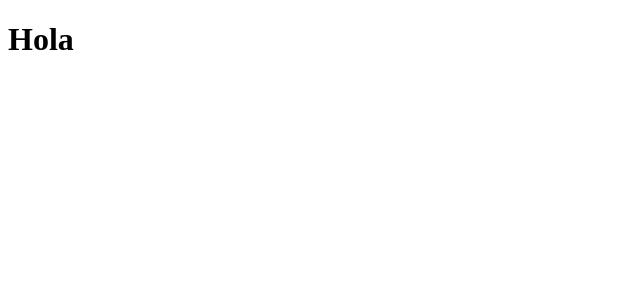
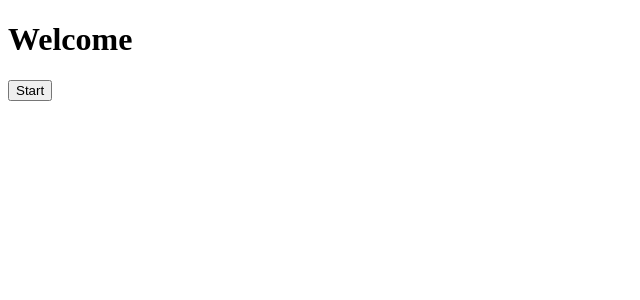
Before and after one commit to gustavvopenna/survey-app, a React (Create React App) app: page / in a window 1280 px wide. Shown: the top 300 px of the page, without its empty margins (0-640 px from the left). Built offline with nearby package versions, Linux system fonts and the light colour scheme.

Commit message:
Setup navigation

```diff
--- a/src/App.js
+++ b/src/App.js
@@ -1,11 +1,6 @@
 import React from 'react'
+import Routes from './Routes'
 
-function App() {
-  return (
-    <div>
-      <h1>Hola</h1>
-    </div>
-  )
-}
+const App = () => <Routes />
 
 export default App
--- /dev/null
+++ b/src/Routes.js
@@ -0,0 +1,15 @@
+import React from 'react'
+import { Switch, Route } from 'react-router-dom'
+import Welcome from './screens/welcomeScreen'
+import Question from './screens/questionScreen'
+import Thanks from './screens/thanksScreen'
+
+const Routes = () => (
+  <Switch>
+    <Route exact path="/" component={Welcome} />
+    <Route exact path="/question" component={Question} />
+    <Route exact path="/thanks" component={Thanks} />
+  </Switch>
+)
+
+export default Routes
--- a/src/index.js
+++ b/src/index.js
@@ -2,7 +2,14 @@ import React from 'react'
 import ReactDOM from 'react-dom'
 import App from './App'
 import * as serviceWorker from './serviceWorker'
+import { BrowserRouter } from 'react-router-dom'
 
-ReactDOM.render(<App />, document.getElementById('root'))
+const AppWithRouter = () => (
+  <BrowserRouter>
+    <App />
+  </BrowserRouter>
+)
+
+ReactDOM.render(<AppWithRouter />, document.getElementById('root'))
 
 serviceWorker.unregister()
--- /dev/null
+++ b/src/screens/questionScreen.js
@@ -0,0 +1,11 @@
+import React from 'react'
+
+const questionScreen = props => {
+  return (
+    <div>
+      <h1>Question</h1>
+    </div>
+  )
+}
+
+export default questionScreen
--- /dev/null
+++ b/src/screens/thanksScreen.js
@@ -0,0 +1,11 @@
+import React from 'react'
+
+const thanksScreen = () => {
+  return (
+    <div>
+      <h1>Thanks</h1>
+    </div>
+  )
+}
+
+export default thanksScreen
--- /dev/null
+++ b/src/screens/welcomeScreen.js
@@ -0,0 +1,15 @@
+import React from 'react'
+import { Link } from 'react-router-dom'
+
+const welcomeScreen = () => {
+  return (
+    <div>
+      <h1>Welcome</h1>
+      <Link to="/question">
+        <button>Start</button>
+      </Link>
+    </div>
+  )
+}
+
+export default welcomeScreen
```
Also changed, not shown: src/logo.svg (deleted).
